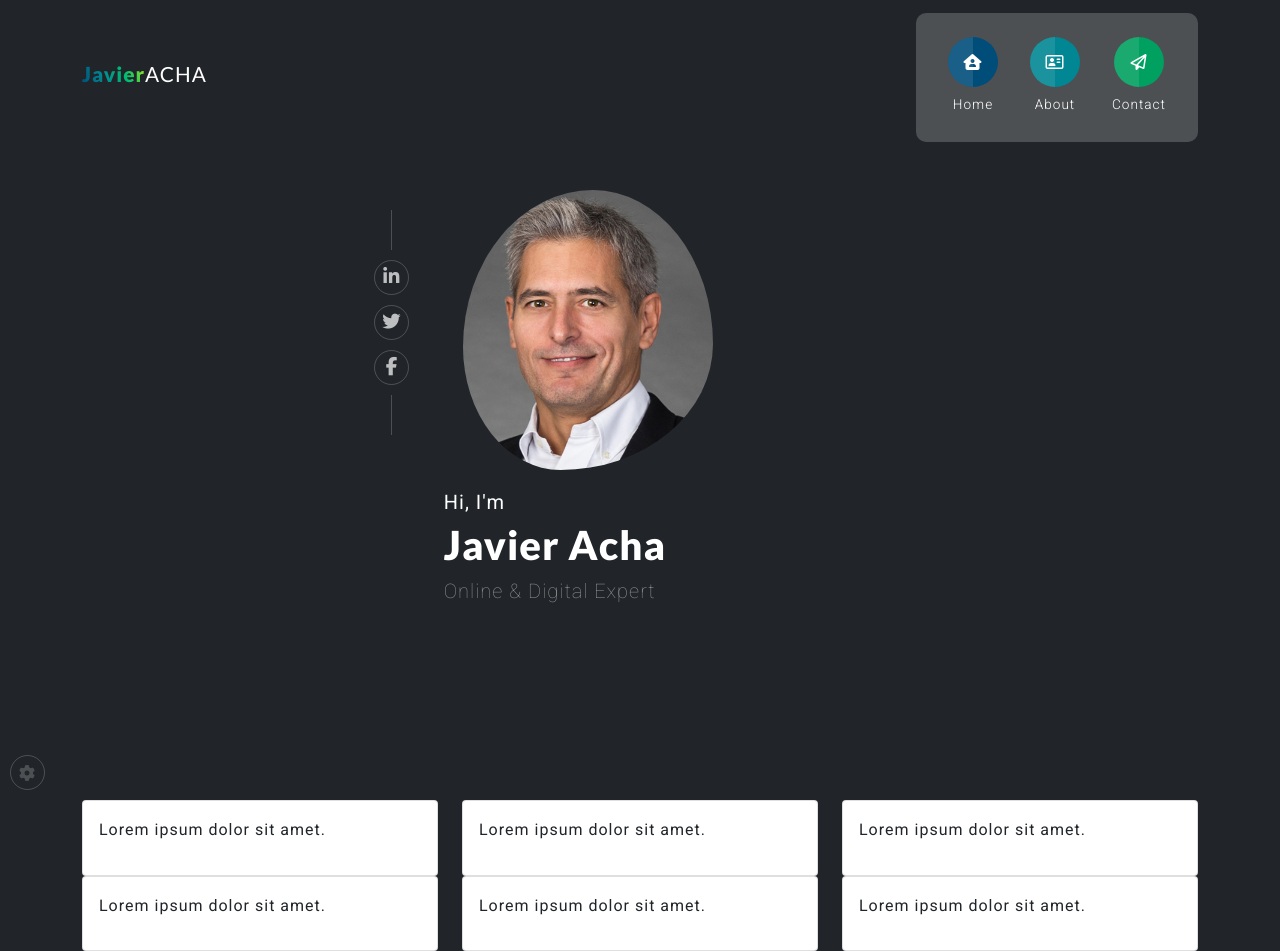
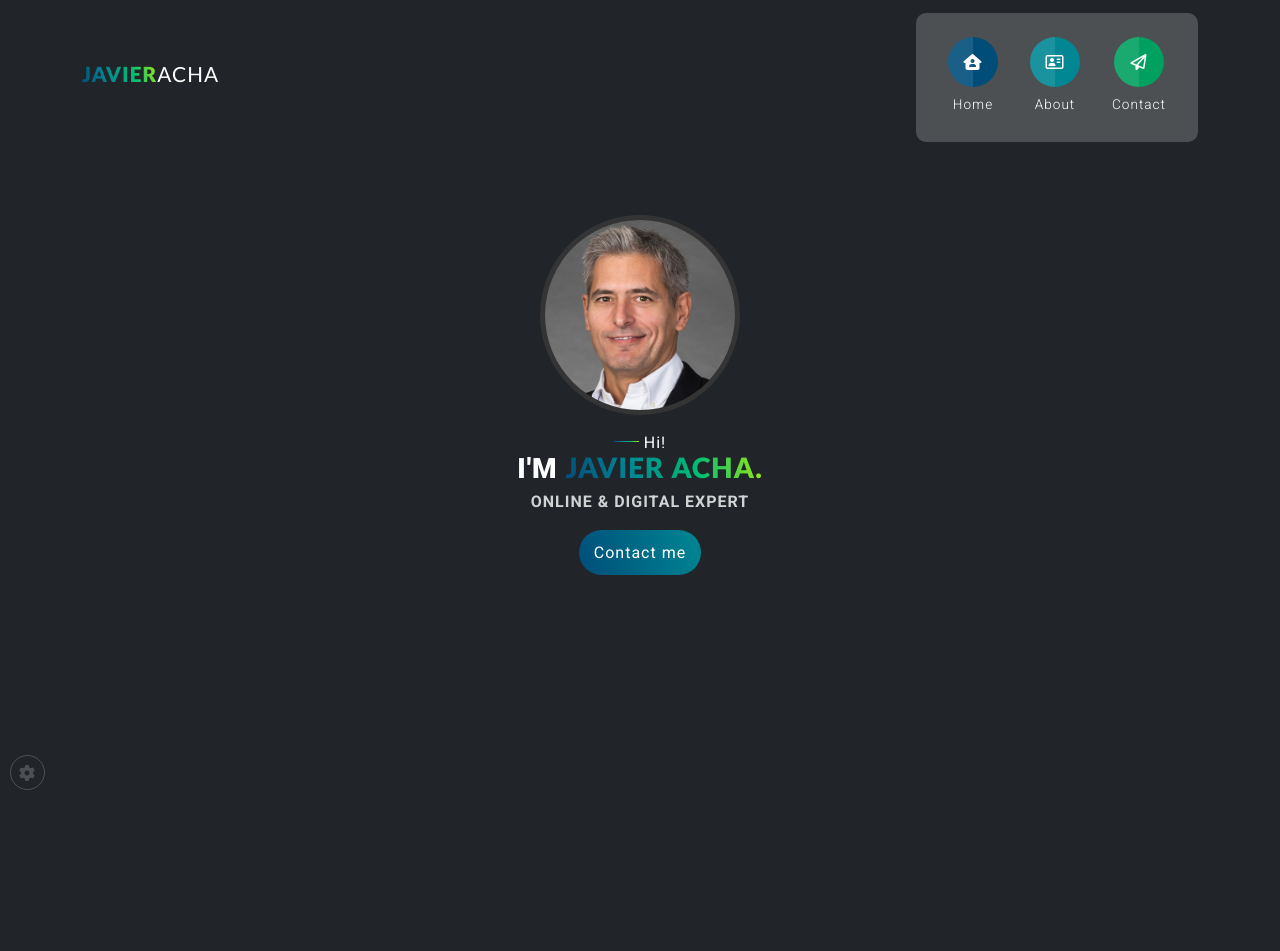
Before and after one commit to jesus0091/javieracha, a website: page index.html in a window 1280 px wide. After the commit the page ends 800 px from the top, so only its background shows below. Drawn offline with nearby package versions, Linux system fonts and the light colour scheme.

Commit message:
Javier Acha home

```diff
--- a/assets/scss/layouts/_navbar.scss
+++ b/assets/scss/layouts/_navbar.scss
@@ -8,12 +8,13 @@
 
 	.navbar-brand {
 		font-size: 1.30rem;
+		text-decoration: none;
 	}
 
 	.brand-1 {
 		font-family: 'Lato', sans-serif;
 		font-weight: 900;
-
+		text-decoration: none;
 		background: -webkit-linear-gradient(left bottom, #004d7a, #008793, #00bf72, #a8eb12);
 		-webkit-background-clip: text;
 		-webkit-text-fill-color: transparent;
--- a/assets/scss/layouts/_presentation.scss
+++ b/assets/scss/layouts/_presentation.scss
@@ -1,8 +1,3 @@
-
-
-
-
-
 .presentation {
     display: flex;
     justify-content: center;
@@ -18,13 +13,15 @@
             display: flex;
             justify-content: center;
             align-items: flex-start;
-            height: 280px;
-            width: 250px;
+            height: 200px;
+            width: 200px;
             overflow: hidden;
-            border-radius: 52% 48% 61% 39% / 56% 55% 45% 44%;
+            border-radius: 100px;
+            margin: auto;
+            border: 5px solid darken(gray, 30%);
 
             img {
-                width: 300px;
+                width: 210px;
             }
         }
 
@@ -33,64 +30,108 @@
     .text__presentation {
         display: flex;
         flex-direction: column;
-        justify-content: start;
-        align-items: flex-start;
+        justify-content: center;
+        align-items: center;
 
         .text-1 {
+            position: relative;
             font-weight: normal;
-            font-size: 1.25rem;
+            font-size: 1rem;
+            line-height: 1;
             color: white;
             padding-top: 20px;
+            padding-left: 30px;
+            margin: 0;
+
+            &::before {
+                position: absolute;
+                content: '';
+                width: 25px;
+                height: 1px;
+                background: -webkit-linear-gradient(left bottom, #004d7a, #008793, #00bf72, #a8eb12);
+                bottom: 25%;
+                left: 0;
+            }
+        }
+
+        span {
+            display: inline;
+            font-weight: 900;
+            font-size: 1.75rem;
+            color: white;
+
             margin: 0;
         }
 
         .text-2 {
+            display: inline;
             font-family: 'Lato', sans-serif;
             font-weight: 900;
-            font-size: 2.5rem;
+            font-size: 1.75rem;
             color: white;
             margin: 0;
             padding: 5px 0;
+            background: -webkit-linear-gradient(left bottom, #004d7a, #008793, #00bf72, #a8eb12);
+            -webkit-background-clip: text;
+            -webkit-text-fill-color: transparent;
         }
 
         .text-3 {
-            font-weight: lighter;
-            font-size: 1.25rem;
-            color: rgba(255 255 255 / 0.5);
+            font-weight: bold;
+            font-size: 1rem;
+            color: rgba(255 255 255 / .8);
             margin: 0;
             padding: 5px 0;
         }
+    }
+
+    .btn-presentation{
+        display: flex;
+        justify-content: center;
+        margin: 10px auto;
+
+
+        a{
+        padding: 10px 15px;
+        border-radius: 50px;
+        text-decoration: none;
+        color: white;
+        background: -webkit-linear-gradient(left bottom, #004d7a, #008793);;
+        }
+
     }
 }
 
 .social {
     display: flex;
     align-items: center;
-    padding: 0;
+    justify-content: center;
+    padding: 10px;
 }
 
 .socialList {
     list-style: none;
     padding: 0;
+    margin: 0;
 
-    &:after {
-        content: '';
-        display: block;
-        margin: 0 auto;
-        width: 1px;
-        height: 40px;
-        background: rgba(255 255 255 / 0.2);
-    }
+    // &:after {
+    //     content: '';
+    //     display: block;
+    //     margin: 0 auto;
+    //     width: 1px;
+    //     height: 40px;
+    //     background: rgba(255 255 255 / 0.2);
+    // }
 
-    &:before {
-        content: '';
-        display: block;
-        margin: 0 auto 10px;
-        width: 1px;
-        height: 40px;
-        background: rgba(255 255 255 / 0.2);
+    // &:before {
+    //     content: '';
+    //     display: block;
+    //     margin: 0 auto 10px;
+    //     width: 1px;
+    //     height: 40px;
+    //     background: rgba(255 255 255 / 0.2);
 
-    }
+    // }
 }
 
 .socialList__item {
@@ -136,7 +177,7 @@
         // &:active {
         //     animation-name: rotate-in-center;
         //     -webkit-animation: scale-in-tr 0.5s cubic-bezier(0.250, 0.460, 0.450, 0.940) both;
-	    //     animation: scale-in-tr 0.5s cubic-bezier(0.250, 0.460, 0.450, 0.940) both;
+        //     animation: scale-in-tr 0.5s cubic-bezier(0.250, 0.460, 0.450, 0.940) both;
         // }
     }
 
@@ -146,6 +187,11 @@
         border: none;
         box-shadow: none;
         padding: 0;
+
+        ul {
+            padding: 0;
+            margin: 0;
+        }
 
         li {
             display: flex;
--- a/assets/scss/style.scss
+++ b/assets/scss/style.scss
@@ -22,4 +22,5 @@
 @import 'utilities/functions';
 @import 'utilities/mixins';
 @import 'utilities/variables';
+@import 'utilities/fonts';
 /* ------------------------------------------------ */
--- /dev/null
+++ b/assets/scss/utilities/_fonts.scss
@@ -0,0 +1 @@
+// Montserrate
--- a/index.html
+++ b/index.html
@@ -65,7 +65,7 @@
         <nav class="navbar navbar-expand-lg">
             <div class="container">
                 <div class="nav-navbar-style">
-                    <a class="navbar-brand" href="#"><span class="brand-1 tracking-in-expand">Javier</span><span
+                    <a class="navbar-brand" href="#"><span class="brand-1 tracking-in-expand">JAVIER</span><span
                             class="brand-2">ACHA</span> </a>
                     <button class="navbar-toggler navbar-button border-none" type="button" data-bs-toggle="collapse"
                         data-bs-target="#menuNavigation" aria-controls="navbarSupportedContent" aria-expanded="false"
@@ -132,7 +132,12 @@
         <div class="row">
             <div class="col-12 img__presentation">
                 <div class="row p-0 m-0 w-100">
-                    <div class="col-2 social">
+                    <div class="col-9 mx-auto">
+                        <div class="row">
+                            <div class="col-10 img__mask">
+                                <img src="assets/images/jpg/javier_acha.jpg" alt="">
+                            </div>
+                            <div class="col-3 d-none social">
                                 <ul class="socialList">
                                     <li class="socialList__item">
                                         <a class="socialList__link" href="#" target="_blank">
@@ -144,22 +149,24 @@
                                             <span class="socialList__icon"><i class="fab fa-twitter"></i></span>
                                         </a>
                                     </li>
-                            <li class="socialList__item">
+                                    <li class="socialList__item m-0">
                                         <a class="socialList__link" href="#" target="_blank">
                                             <span class="socialList__icon"><i class="fab fa-facebook-f"></i></span>
                                         </a>
                                     </li>
                                 </ul>
                             </div>
-                    <div class="col-10 img__mask">
-                        <img src="assets/images/jpg/javier_acha.jpg" alt="">
                         </div>
                     </div>
                 </div>
-            <div class="col-9 m-auto text__presentation">
-                <p class="text-1">Hi, I'm</p>
-                <h1 class="text-2">Javier Acha</h1>
-                <p class="text-3">Online & Digital Expert</p>
+            </div>
+            <div class="col-10 mx-auto text__presentation">
+                <p class="text-1">Hi!</p>
+                <span>I'M <h1 class="text-2">JAVIER ACHA.</h1></span>
+                <p class="text-3">ONLINE & DIGITAL EXPERT</p>
+            </div>
+            <div class="col-10 btn-presentation">
+                <a class="" href="">Contact me</a>
             </div>
             <!-- <div class="btn__presentation">
                 <button>Contact me</button>
@@ -168,7 +175,7 @@
     </section>
     <!------------------------------------------------------------------------------------------------------------------>
     <!-------------------------------------------------- What I do -------------------------------------------------->
-    <div class="container">
+    <div class="container d-none">
         <div class="row">
             <div class="col-4">
                 <div class="card p-0">
```
Also changed, not shown: assets/css/style.css, 1 other file. Lines whose indentation alone changed are shown as unchanged.
